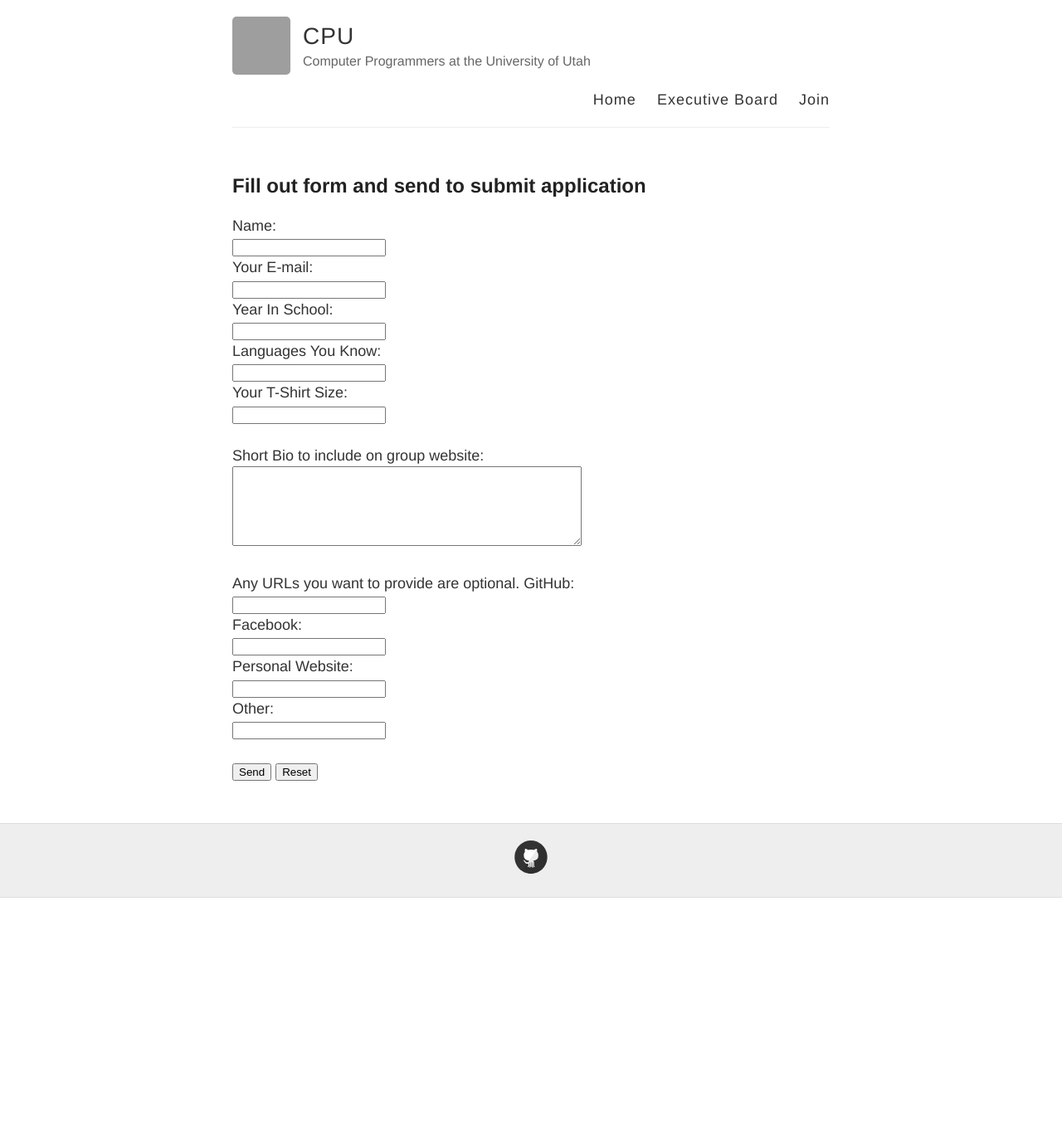
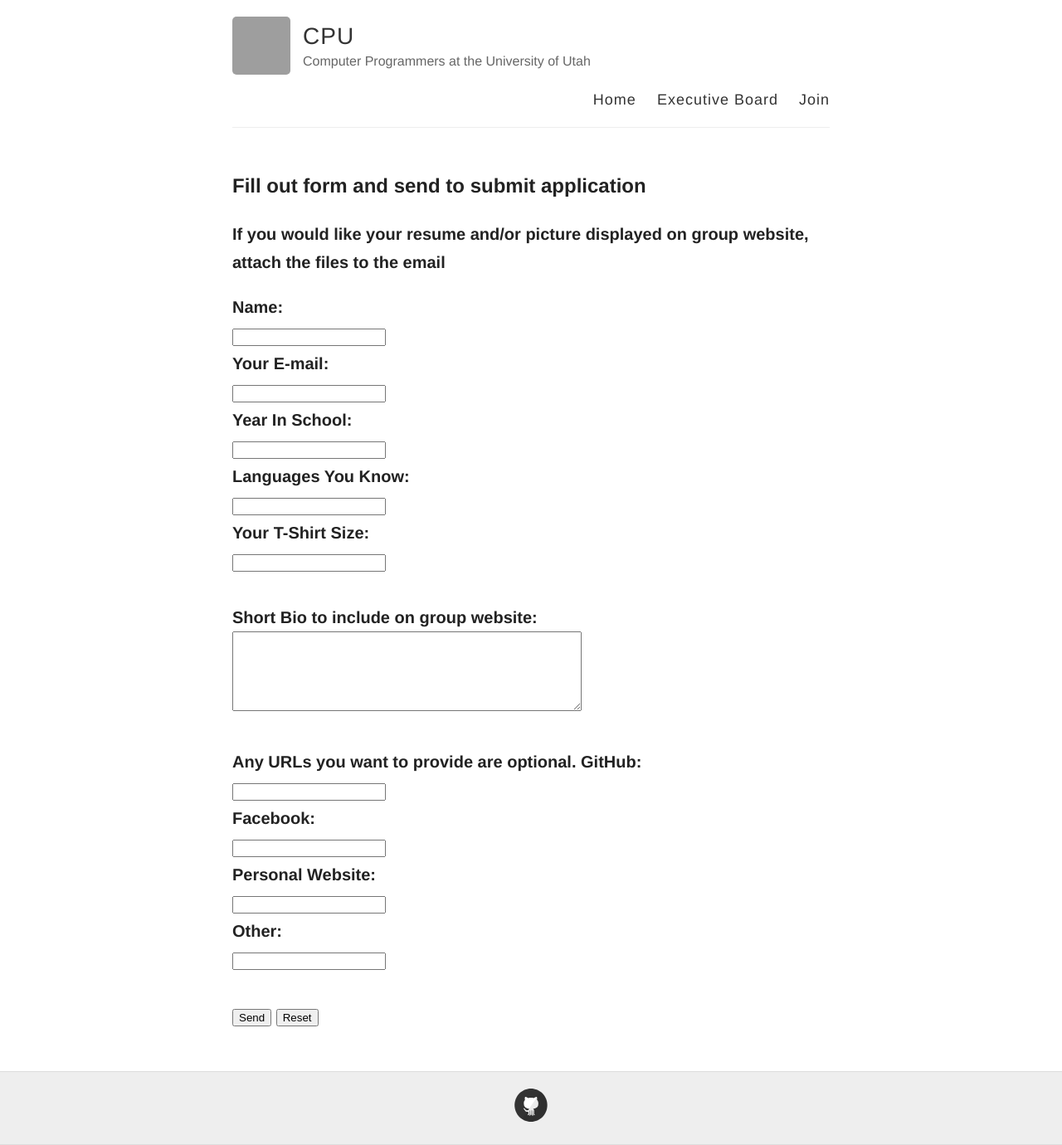
Before and after one commit to joshcally/cpuofu.github.io, a Jekyll site: the page built from join.html, in a window 1280 px wide. Shown: the whole page at 83% size. Built offline with Jekyll 4.4.1, drawn with Linux system fonts in a browser that asks for light colours; Markdown is read by kramdown in place of the engine named in the settings; before the commit the page ends 1082 px from its top, so only the background shows below that; grey boxes are pictures that could not be loaded.

Commit message:
attachments

```diff
--- a/join.html
+++ b/join.html
@@ -5,6 +5,7 @@ permalink: /join/
 ---
 
 <h2>Fill out form and send to submit application</h2>
+<h3>If you would like your resume and/or picture displayed on group website, attach the files to the email<h3>
 
 <form action="MAILTO:cpuofu@gmail.com?subject=NEW MEMBER" id="joinform" method="post" enctype="text/plain">
 Name:<br>
```
